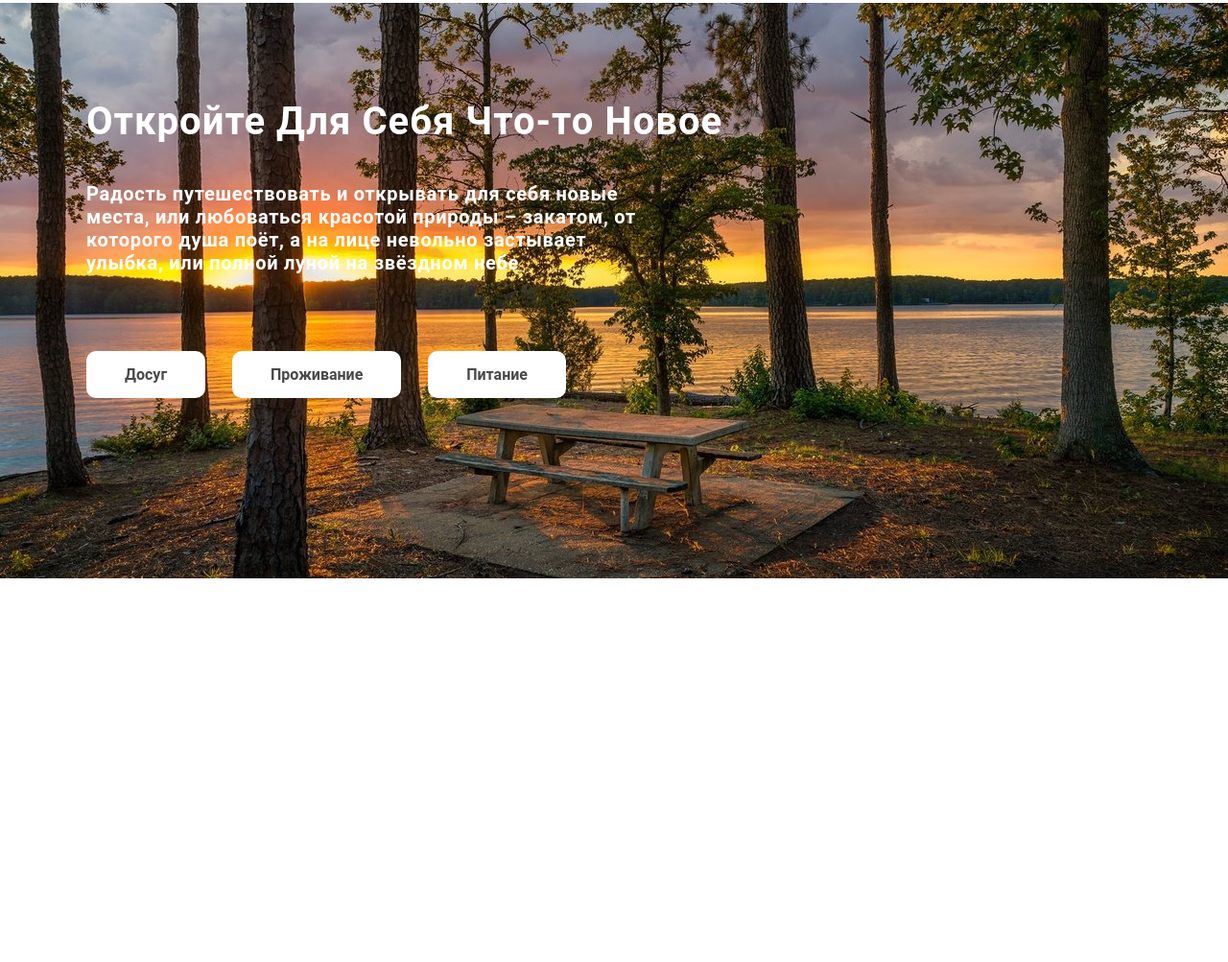
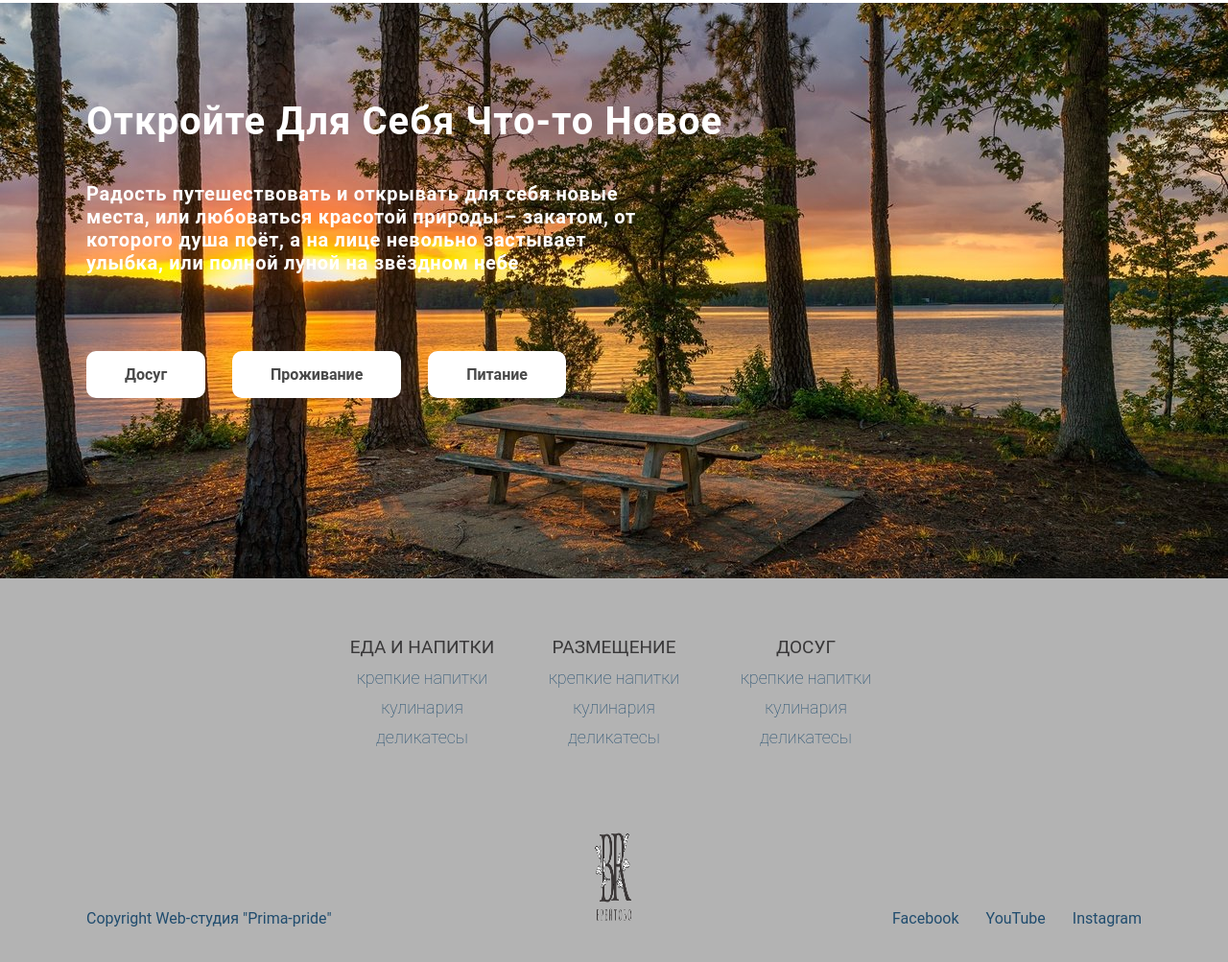
Before and after one commit to ratnov2/breytovo, a plain HTML site: page index.html in a window 1280 px wide. Shown: the part 8661-9664 px from the top of the page at 96% size. Before the commit the page ends 9264 px from the top, so only its background shows below. Drawn offline with Linux system fonts and the light colour scheme; files whose address does not match are found by name.

Commit message:
Add files via upload

```diff
--- a/index.html
+++ b/index.html
@@ -16,7 +16,7 @@
 </head>
 
 
-<body style='overflow-x:hiddeR'>
+<body style='overflow-x:hidden'>
   <header>
     <div class="header-text">
       <div class="header-text-up">
@@ -305,7 +305,43 @@
       </div>
     </div>
   </figure>
-
+  <footer>
+    <ul class="footer_text">
+      <li class="footer_text_1">
+        Еда и напитки
+        <ul>
+          <li>Крепкие напитки</li>
+          <li>Кулинария</li>
+          <li>Деликатесы</li>
+        </ul>
+      </li>
+      <li class="footer_text_1">Размещение
+        <ul>
+          <li>Крепкие напитки</li>
+          <li>Кулинария</li>
+          <li>Деликатесы</li>
+        </ul>
+      </li>
+      <li class="footer_text_1">Досуг
+        <ul>
+          <li>Крепкие напитки</li>
+          <li>Кулинария</li>
+          <li>Деликатесы</li>
+        </ul>
+      </li>
+    </ul>
+    <div class="bottom_text">
+      <div class="bottom_text_1">Copyright Web-студия "Prima-pride"</div>
+      <div class="bottom_text_img">
+        <img src="./img/main/big-logo.png" class="bottom_text_img_1">
+      </div>
+      <div class="bottom_text_right">
+        <p>Facebook</p>
+        <p>YouTube</p>
+        <p>Instagram</p>
+      </div>
+    </div>
+  </footer>
 
 
   <script src='./script/script.js'></script>
```
